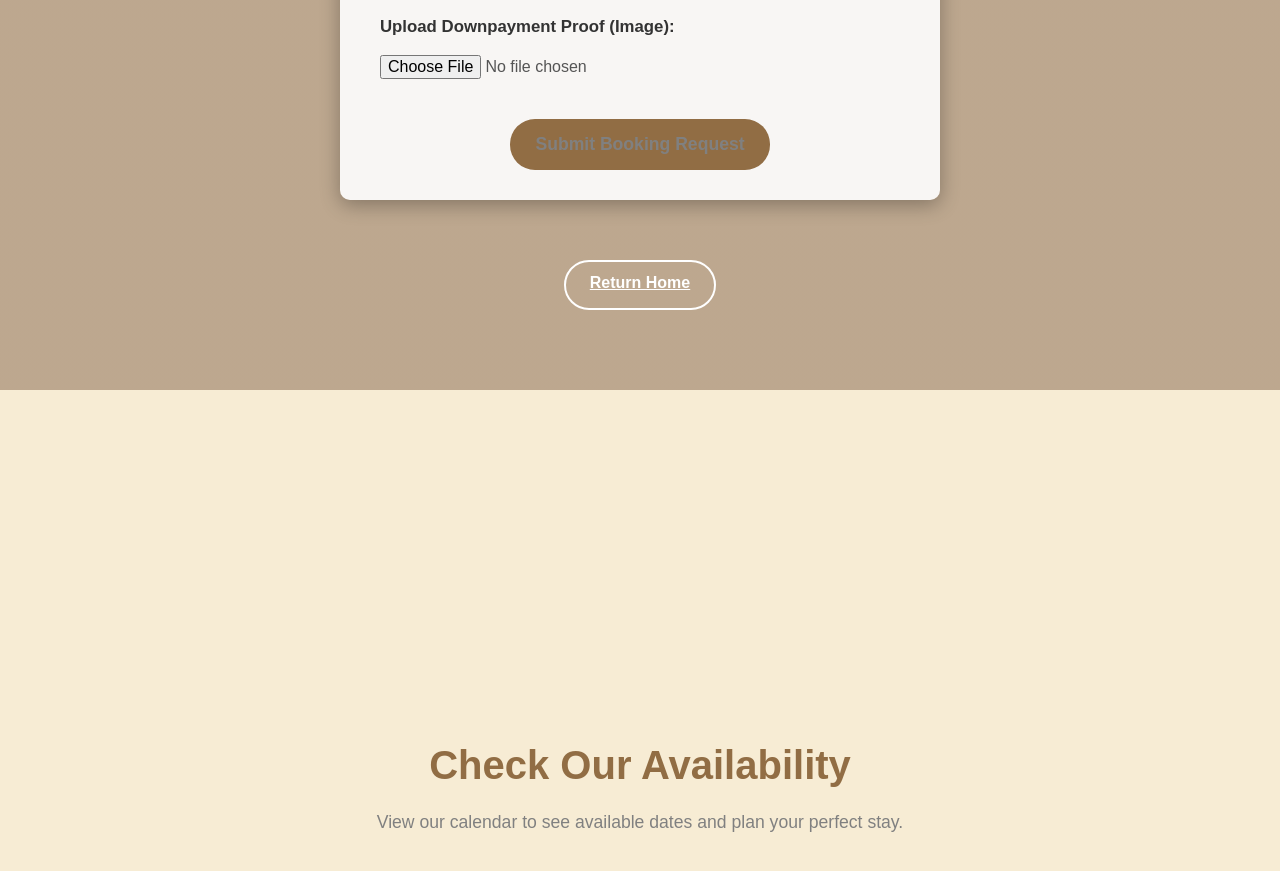
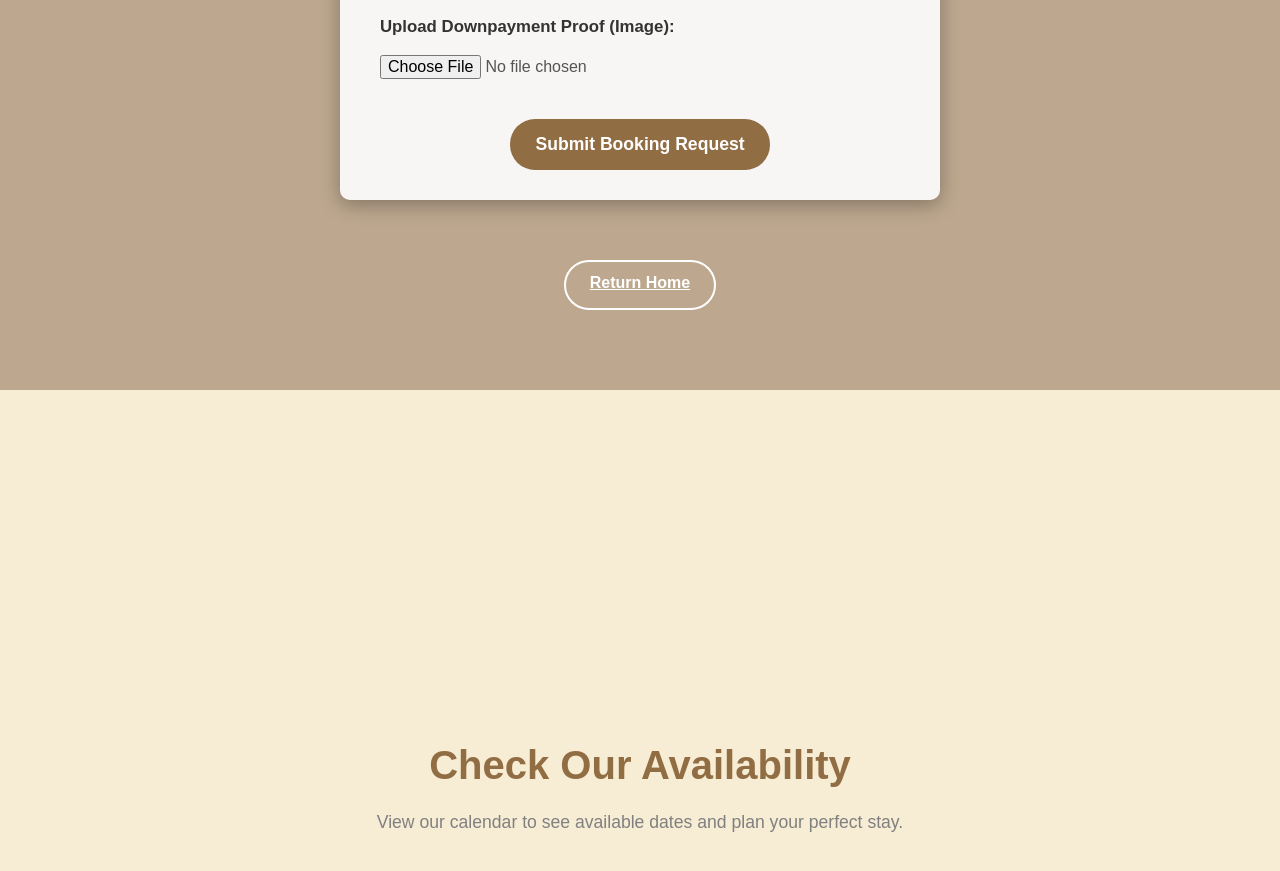
Before and after one commit to mafsapol/mafsapol.github.io, a plain HTML site: page book.html in a window 1280 px wide. Shown: the part 1001-1872 px from the top of the page. Drawn offline with Linux system fonts and the light colour scheme; a script that the page names is missing.

Commit message:
Update style.css

```diff
--- a/style.css
+++ b/style.css
@@ -728,7 +728,7 @@ section {
 
 .form-submit-btn {
     background-color: #916d44;
-    color: #808080;
+    color: #fff;
     padding: 15px 25px;
     border: none;
     border-radius: 25px;
```
